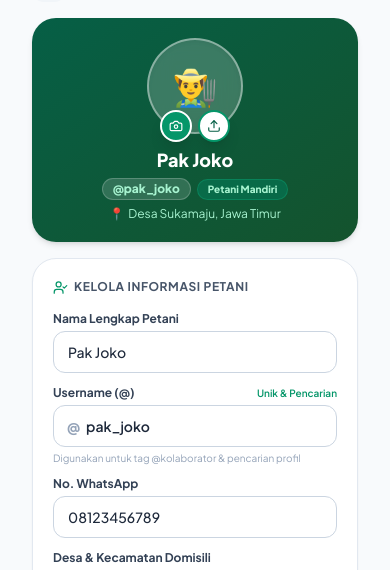
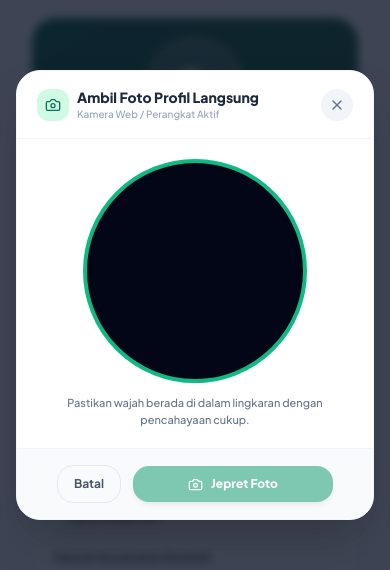
Before and after one commit to ombay86/agribuddy, a Vue app in the folder frontend/: page /profil in a window 390 px wide. Both pictures are taken after a click on the button 176 px from the left and 261 px from the top of the page. Shown: the part 135-705 px from the top of the page. Built offline with nearby package versions, Linux system fonts and the light colour scheme; no server answers.

Commit message:
feat(profile): add live WebRTC camera modal for direct webcam photo capture on desktop and mobile

```diff
--- a/frontend/src/views/ProfilView.vue
+++ b/frontend/src/views/ProfilView.vue
@@ -33,9 +33,9 @@
         <div class="absolute -bottom-2 inset-x-0 flex items-center justify-center gap-1.5 z-10">
           <button
             type="button"
-            @click="cameraInputRef?.click()"
+            @click="openCamera"
             class="w-8 h-8 rounded-full bg-emerald-600 hover:bg-emerald-500 text-white flex items-center justify-center shadow-lg border-2 border-white transition-all active:scale-95 cursor-pointer"
-            title="Ambil Foto Kamera"
+            title="Ambil Foto Kamera Langsung"
           >
             <Camera :size="14" />
           </button>
@@ -43,7 +43,7 @@
             type="button"
             @click="fileInputRef?.click()"
             class="w-8 h-8 rounded-full bg-white hover:bg-slate-100 text-emerald-800 flex items-center justify-center shadow-lg border-2 border-emerald-600 transition-all active:scale-95 cursor-pointer"
-            title="Unggah Foto dari Galeri"
+            title="Unggah Foto dari File / Galeri"
           >
             <Upload :size="14" />
           </button>
@@ -228,12 +228,124 @@
     >
       <LogOut :size="15" /> Keluar / Ganti Akun (Layar Masuk)
     </button>
+
+    <!-- Modal Live Kamera Web / Desktop -->
+    <div
+      v-if="isCameraModalOpen"
+      class="fixed inset-0 z-50 flex items-center justify-center p-4 bg-slate-900/80 backdrop-blur-sm animate-in fade-in"
+    >
+      <div class="bg-white rounded-3xl max-w-sm sm:max-w-md w-full overflow-hidden shadow-2xl border border-slate-100 flex flex-col">
+        <!-- Modal Header -->
+        <div class="px-5 py-4 border-b border-slate-100 flex items-center justify-between">
+          <div class="flex items-center gap-2">
+            <div class="w-8 h-8 rounded-xl bg-emerald-100 text-emerald-700 flex items-center justify-center font-bold">
+              <Camera :size="16" />
+            </div>
+            <div>
+              <h3 class="text-sm font-black text-slate-800">Ambil Foto Profil Langsung</h3>
+              <p class="text-[10px] text-slate-400 font-medium">Kamera Web / Perangkat Aktif</p>
+            </div>
+          </div>
+          <button
+            @click="closeCameraModal"
+            class="w-8 h-8 rounded-full bg-slate-100 hover:bg-slate-200 text-slate-500 flex items-center justify-center transition-all cursor-pointer"
+            title="Tutup Kamera"
+          >
+            <X :size="16" />
+          </button>
+        </div>
+
+        <!-- Video Viewport / Preview -->
+        <div class="p-5 flex flex-col items-center">
+          <div class="relative w-56 h-56 sm:w-64 sm:h-64 rounded-full overflow-hidden border-4 border-emerald-500 shadow-inner bg-slate-950 flex items-center justify-center">
+            <!-- Video Live Stream -->
+            <video
+              v-show="!capturedSnapshot"
+              ref="videoRef"
+              autoplay
+              playsinline
+              muted
+              class="w-full h-full object-cover transform -scale-x-100"
+            ></video>
+
+            <!-- Frozen Captured Snapshot Preview -->
+            <img
+              v-if="capturedSnapshot"
+              :src="capturedSnapshot"
+              alt="Pratinjau Foto"
+              class="w-full h-full object-cover"
+            />
+
+            <!-- Error Message State -->
+            <div
+              v-if="cameraError"
+              class="absolute inset-0 bg-slate-900/95 text-white p-5 flex flex-col items-center justify-center text-center gap-2"
+            >
+              <span class="text-2xl">📷⚠️</span>
+              <p class="text-xs font-bold text-rose-300">{{ cameraError }}</p>
+              <button
+                type="button"
+                @click="fileInputRef?.click(); closeCameraModal();"
+                class="mt-2 text-xs bg-white text-slate-800 font-bold px-3 py-1.5 rounded-xl hover:bg-slate-100 cursor-pointer shadow-sm"
+              >
+                Pilih Foto dari Galeri / File
+              </button>
+            </div>
+          </div>
+
+          <!-- Petunjuk -->
+          <p class="text-[11px] text-slate-500 font-medium mt-3 text-center">
+            {{ capturedSnapshot ? 'Foto berhasil diambil! Gunakan foto ini atau jepret ulang.' : 'Pastikan wajah berada di dalam lingkaran dengan pencahayaan cukup.' }}
+          </p>
+        </div>
+
+        <!-- Modal Footer Controls -->
+        <div class="px-5 py-4 bg-slate-50 border-t border-slate-100 flex items-center justify-center gap-3">
+          <!-- State 1: Live Stream (Ambil Foto) -->
+          <template v-if="!capturedSnapshot">
+            <button
+              type="button"
+              @click="closeCameraModal"
+              class="px-4 py-2.5 rounded-2xl border border-slate-200 text-xs font-bold text-slate-600 hover:bg-slate-100 cursor-pointer"
+            >
+              Batal
+            </button>
+            <button
+              type="button"
+              @click="takeSnapshot"
+              :disabled="!!cameraError || !isCameraReady"
+              class="flex-1 max-w-[200px] py-2.5 px-4 rounded-2xl bg-emerald-600 hover:bg-emerald-700 text-white font-extrabold text-xs flex items-center justify-center gap-2 shadow-md transition-all active:scale-95 cursor-pointer disabled:opacity-50"
+            >
+              <Camera :size="15" /> Jepret Foto
+            </button>
+          </template>
+
+          <!-- State 2: Snapshot Preview (Konfirmasi / Ulangi) -->
+          <template v-else>
+            <button
+              type="button"
+              @click="retakeSnapshot"
+              class="px-4 py-2.5 rounded-2xl border border-slate-300 text-xs font-bold text-slate-700 hover:bg-slate-100 flex items-center gap-1.5 cursor-pointer"
+            >
+              <RefreshCw :size="13" /> Foto Ulang
+            </button>
+            <button
+              type="button"
+              @click="applySnapshot"
+              class="flex-1 max-w-[200px] py-2.5 px-4 rounded-2xl bg-emerald-600 hover:bg-emerald-700 text-white font-extrabold text-xs flex items-center justify-center gap-2 shadow-md transition-all active:scale-95 cursor-pointer"
+            >
+              <Check :size="15" /> Gunakan Foto Ini
+            </button>
+          </template>
+        </div>
+      </div>
+    </div>
   </div>
 
 </template>
 
 <script setup lang="ts">
-import { ref, onMounted } from 'vue';
+import { ref, onMounted, onUnmounted, nextTick } from 'vue';
 import { useRouter } from 'vue-router';
 import { useUserState } from '@/services/userState';
 import { api, UserProfile, EcosystemServiceItem } from '@/services/api';
@@ -247,7 +359,10 @@ import {
   PlusCircle,
   Camera,
   Upload,
-  Trash2
+  Trash2,
+  X,
+  RefreshCw,
+  Check
 } from 'lucide-vue-next';
 
 const router = useRouter();
@@ -262,6 +377,102 @@ const {
 
 const cameraInputRef = ref<HTMLInputElement | null>(null);
 const fileInputRef = ref<HTMLInputElement | null>(null);
+
+// Live Camera WebRTC State
+const isCameraModalOpen = ref(false);
+const isCameraReady = ref(false);
+const cameraError = ref<string | null>(null);
+const capturedSnapshot = ref<string | null>(null);
+const videoRef = ref<HTMLVideoElement | null>(null);
+let mediaStream: MediaStream | null = null;
+
+const openCamera = async () => {
+  if (!navigator.mediaDevices || !navigator.mediaDevices.getUserMedia) {
+    cameraInputRef.value?.click();
+    return;
+  }
+
+  isCameraModalOpen.value = true;
+  capturedSnapshot.value = null;
+  cameraError.value = null;
+  isCameraReady.value = false;
+
+  await nextTick();
+
+  try {
+    mediaStream = await navigator.mediaDevices.getUserMedia({
+      video: {
+        width: { ideal: 640 },
+        height: { ideal: 640 },
+        facingMode: 'user'
+      },
+      audio: false
+    });
+
+    if (videoRef.value) {
+      videoRef.value.srcObject = mediaStream;
+      videoRef.value.onloadedmetadata = () => {
+        videoRef.value?.play();
+        isCameraReady.value = true;
+      };
+    }
+  } catch (err: any) {
+    console.error('Kamera tidak dapat diakses:', err);
+    if (err.name === 'NotAllowedError' || err.name === 'PermissionDeniedError') {
+      cameraError.value = 'Izin akses kamera belum diberikan. Izinkan akses kamera pada pengaturan browser.';
+    } else if (err.name === 'NotFoundError' || err.name === 'DevicesNotFoundError') {
+      cameraError.value = 'Kamera tidak terdeteksi pada perangkat ini.';
+    } else {
+      cameraError.value = 'Gagal menyalakan kamera: ' + (err.message || 'Perangkat sedang sibuk.');
+    }
+  }
+};
+
+const closeCameraModal = () => {
+  if (mediaStream) {
+    mediaStream.getTracks().forEach(track => track.stop());
+    mediaStream = null;
+  }
+  if (videoRef.value) {
+    videoRef.value.srcObject = null;
+  }
+  isCameraModalOpen.value = false;
+  capturedSnapshot.value = null;
+  cameraError.value = null;
+  isCameraReady.value = false;
+};
+
+const takeSnapshot = () => {
+  if (!videoRef.value) return;
+  const video = videoRef.value;
+  const canvas = document.createElement('canvas');
+  const size = Math.min(video.videoWidth, video.videoHeight) || 400;
+  canvas.width = size;
+  canvas.height = size;
+  const ctx = canvas.getContext('2d');
+  if (!ctx) return;
+
+  // Mirror horizontal agar sesuai tampilan selfie/cermin
+  ctx.translate(size, 0);
+  ctx.scale(-1, 1);
+
+  const sx = (video.videoWidth - size) / 2;
+  const sy = (video.videoHeight - size) / 2;
+  ctx.drawImage(video, sx, sy, size, size, 0, 0, size, size);
+
+  capturedSnapshot.value = canvas.toDataURL('image/jpeg', 0.85);
+};
+
+const retakeSnapshot = () => {
+  capturedSnapshot.value = null;
+};
+
+const applySnapshot = () => {
+  if (!capturedSnapshot.value) return;
+  setCustomAvatar(capturedSnapshot.value);
+  profile.value.avatar_url = capturedSnapshot.value;
+  closeCameraModal();
+};
 
 const profile = ref<UserProfile>({
   id: 'usr_001',
@@ -401,4 +612,5 @@ const handleLogout = () => {
 };
 
 onMounted(loadProfile);
+onUnmounted(closeCameraModal);
 </script>
```
